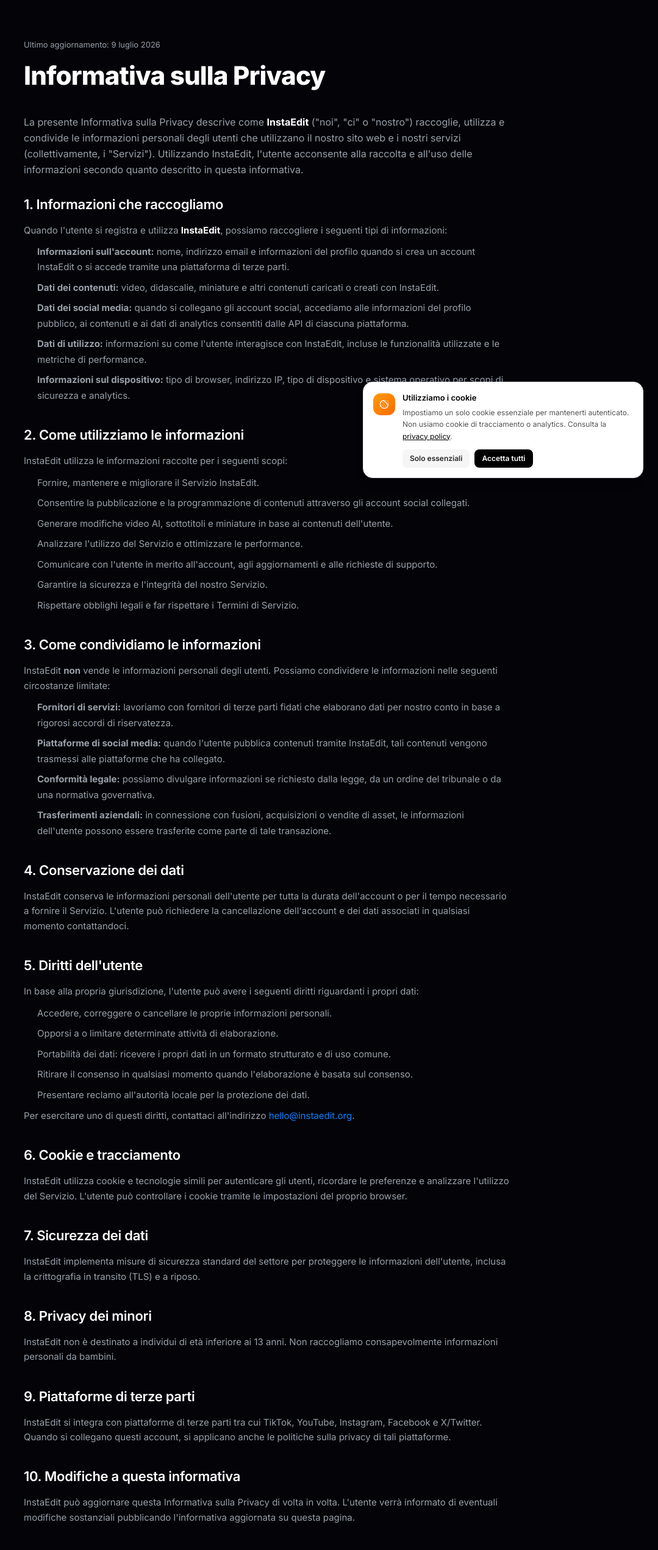
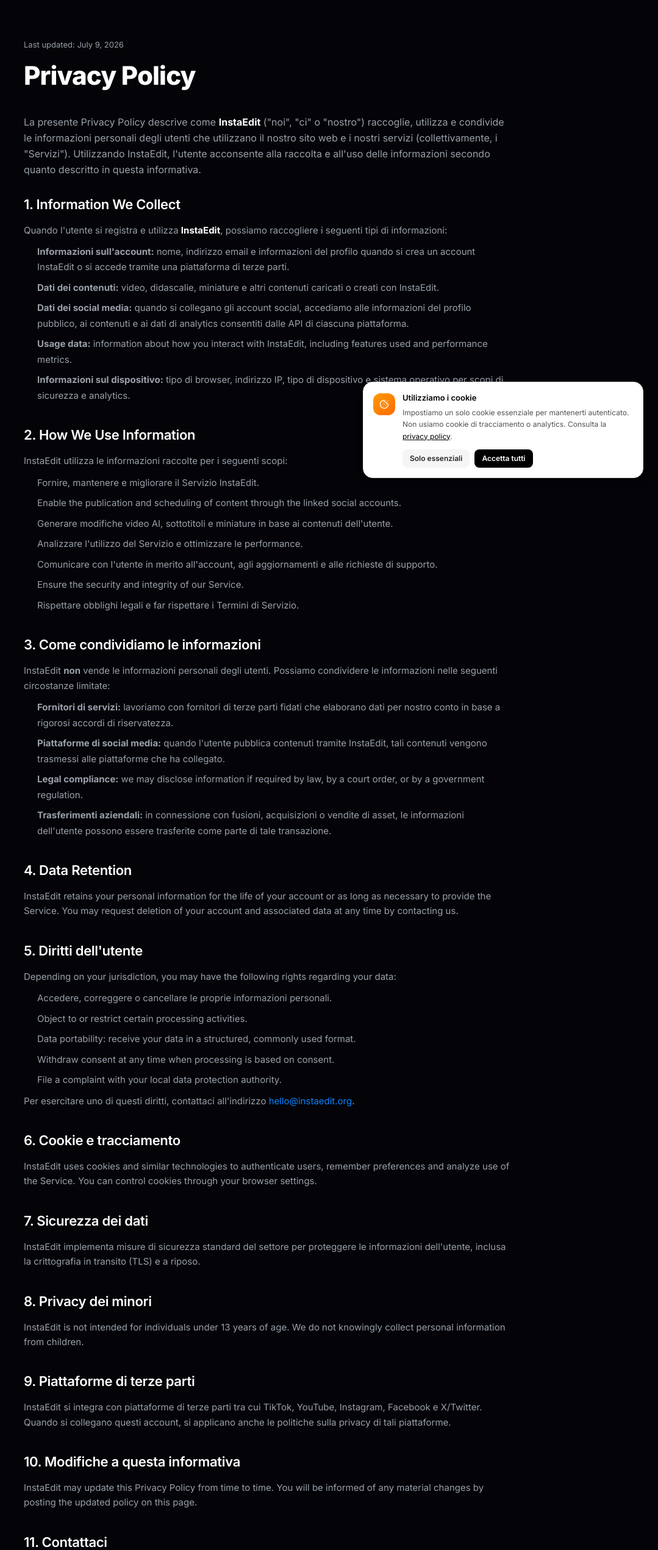
Before and after one commit to Marcuss-ops/InstaeditLogin, a React (Vite) app in the folder web/: page /privacy in a window 1280 px wide. Shown: the top 2542 px of the page at 61% size, without its empty margins (201-1280 px from the left). Built offline with nearby package versions, Linux system fonts and the light colour scheme; no server answers.

Commit message:
fix(web): localize PrivacyPolicy.tsx prose to English
Five Italian fragments across sections 3, 5, 6, 10 translated. Section headings were already English; only body prose needed translation. Last-updated date unchanged.

No legal-content changes — pure translation.

```diff
--- a/web/src/pages/PrivacyPolicy.tsx
+++ b/web/src/pages/PrivacyPolicy.tsx
@@ -2,38 +2,38 @@
   return (
     <div className="min-h-screen bg-[#030308] text-[#e8e8ef] py-16 px-6">
       <main className="max-w-[800px] mx-auto">
-        <p className="text-[#9aa0aa] text-[13px] mb-2">Ultimo aggiornamento: 9 luglio 2026</p>
+        <p className="text-[#9aa0aa] text-[13px] mb-2">Last updated: July 9, 2026</p>
         <h1 className="text-[clamp(28px,4vw,42px)] font-extrabold tracking-[-0.02em] mb-8 text-white">
-          Informativa sulla Privacy
+          Privacy Policy
         </h1>
 
         <p className="text-[#9aa0aa] leading-relaxed mb-7">
-          La presente Informativa sulla Privacy descrive come <strong className="text-white">InstaEdit</strong> ("noi", "ci" o "nostro")
+          La presente Privacy Policy descrive come <strong className="text-white">InstaEdit</strong> ("noi", "ci" o "nostro")
           raccoglie, utilizza e condivide le informazioni personali degli utenti che utilizzano il nostro sito web e i nostri servizi
           (collettivamente, i "Servizi"). Utilizzando InstaEdit, l'utente acconsente alla raccolta e all'uso delle informazioni
           secondo quanto descritto in questa informativa.
         </p>
 
-        <LegalSection title="1. Informazioni che raccogliamo">
+        <LegalSection title="1. Information We Collect">
           <p>Quando l'utente si registra e utilizza <strong className="text-white">InstaEdit</strong>, possiamo raccogliere i seguenti tipi di informazioni:</p>
           <ul>
             <li><strong>Informazioni sull'account:</strong> nome, indirizzo email e informazioni del profilo quando si crea un account InstaEdit o si accede tramite una piattaforma di terze parti.</li>
             <li><strong>Dati dei contenuti:</strong> video, didascalie, miniature e altri contenuti caricati o creati con InstaEdit.</li>
             <li><strong>Dati dei social media:</strong> quando si collegano gli account social, accediamo alle informazioni del profilo pubblico, ai contenuti e ai dati di analytics consentiti dalle API di ciascuna piattaforma.</li>
-            <li><strong>Dati di utilizzo:</strong> informazioni su come l'utente interagisce con InstaEdit, incluse le funzionalità utilizzate e le metriche di performance.</li>
+            <li><strong>Usage data:</strong> information about how you interact with InstaEdit, including features used and performance metrics.</li>
             <li><strong>Informazioni sul dispositivo:</strong> tipo di browser, indirizzo IP, tipo di dispositivo e sistema operativo per scopi di sicurezza e analytics.</li>
           </ul>
         </LegalSection>
 
-        <LegalSection title="2. Come utilizziamo le informazioni">
+        <LegalSection title="2. How We Use Information">
           <p>InstaEdit utilizza le informazioni raccolte per i seguenti scopi:</p>
           <ul>
             <li>Fornire, mantenere e migliorare il Servizio InstaEdit.</li>
-            <li>Consentire la pubblicazione e la programmazione di contenuti attraverso gli account social collegati.</li>
+            <li>Enable the publication and scheduling of content through the linked social accounts.</li>
             <li>Generare modifiche video AI, sottotitoli e miniature in base ai contenuti dell'utente.</li>
             <li>Analizzare l'utilizzo del Servizio e ottimizzare le performance.</li>
             <li>Comunicare con l'utente in merito all'account, agli aggiornamenti e alle richieste di supporto.</li>
-            <li>Garantire la sicurezza e l'integrità del nostro Servizio.</li>
+            <li>Ensure the security and integrity of our Service.</li>
             <li>Rispettare obblighi legali e far rispettare i Termini di Servizio.</li>
           </ul>
         </LegalSection>
@@ -43,23 +43,23 @@
           <ul>
             <li><strong>Fornitori di servizi:</strong> lavoriamo con fornitori di terze parti fidati che elaborano dati per nostro conto in base a rigorosi accordi di riservatezza.</li>
             <li><strong>Piattaforme di social media:</strong> quando l'utente pubblica contenuti tramite InstaEdit, tali contenuti vengono trasmessi alle piattaforme che ha collegato.</li>
-            <li><strong>Conformità legale:</strong> possiamo divulgare informazioni se richiesto dalla legge, da un ordine del tribunale o da una normativa governativa.</li>
+            <li><strong>Legal compliance:</strong> we may disclose information if required by law, by a court order, or by a government regulation.</li>
             <li><strong>Trasferimenti aziendali:</strong> in connessione con fusioni, acquisizioni o vendite di asset, le informazioni dell'utente possono essere trasferite come parte di tale transazione.</li>
           </ul>
         </LegalSection>
 
-        <LegalSection title="4. Conservazione dei dati">
-          <p>InstaEdit conserva le informazioni personali dell'utente per tutta la durata dell'account o per il tempo necessario a fornire il Servizio. L'utente può richiedere la cancellazione dell'account e dei dati associati in qualsiasi momento contattandoci.</p>
+        <LegalSection title="4. Data Retention">
+          <p>InstaEdit retains your personal information for the life of your account or as long as necessary to provide the Service. You may request deletion of your account and associated data at any time by contacting us.</p>
         </LegalSection>
 
         <LegalSection title="5. Diritti dell'utente">
-          <p>In base alla propria giurisdizione, l'utente può avere i seguenti diritti riguardanti i propri dati:</p>
+          <p>Depending on your jurisdiction, you may have the following rights regarding your data:</p>
           <ul>
             <li>Accedere, correggere o cancellare le proprie informazioni personali.</li>
-            <li>Opporsi a o limitare determinate attività di elaborazione.</li>
-            <li>Portabilità dei dati: ricevere i propri dati in un formato strutturato e di uso comune.</li>
-            <li>Ritirare il consenso in qualsiasi momento quando l'elaborazione è basata sul consenso.</li>
-            <li>Presentare reclamo all'autorità locale per la protezione dei dati.</li>
+            <li>Object to or restrict certain processing activities.</li>
+            <li>Data portability: receive your data in a structured, commonly used format.</li>
+            <li>Withdraw consent at any time when processing is based on consent.</li>
+            <li>File a complaint with your local data protection authority.</li>
           </ul>
           <p className="mt-2.5">
             Per esercitare uno di questi diritti, contattaci all'indirizzo{" "}
@@ -70,7 +70,7 @@
         </LegalSection>
 
         <LegalSection title="6. Cookie e tracciamento">
-          <p>InstaEdit utilizza cookie e tecnologie simili per autenticare gli utenti, ricordare le preferenze e analizzare l'utilizzo del Servizio. L'utente può controllare i cookie tramite le impostazioni del proprio browser.</p>
+          <p>InstaEdit uses cookies and similar technologies to authenticate users, remember preferences and analyze use of the Service. You can control cookies through your browser settings.</p>
         </LegalSection>
 
         <LegalSection title="7. Sicurezza dei dati">
@@ -78,7 +78,7 @@
         </LegalSection>
 
         <LegalSection title="8. Privacy dei minori">
-          <p>InstaEdit non è destinato a individui di età inferiore ai 13 anni. Non raccogliamo consapevolmente informazioni personali da bambini.</p>
+          <p>InstaEdit is not intended for individuals under 13 years of age. We do not knowingly collect personal information from children.</p>
         </LegalSection>
 
         <LegalSection title="9. Piattaforme di terze parti">
@@ -86,11 +86,11 @@
         </LegalSection>
 
         <LegalSection title="10. Modifiche a questa informativa">
-          <p>InstaEdit può aggiornare questa Informativa sulla Privacy di volta in volta. L'utente verrà informato di eventuali modifiche sostanziali pubblicando l'informativa aggiornata su questa pagina.</p>
+          <p>InstaEdit may update this Privacy Policy from time to time. You will be informed of any material changes by posting the updated policy on this page.</p>
         </LegalSection>
 
         <LegalSection title="11. Contattaci">
-          <p>Per domande su questa Informativa sulla Privacy, contattaci:</p>
+          <p>Per domande su questa Privacy Policy, contattaci:</p>
           <p className="mt-3">
             Email:{" "}
             <a href="mailto:hello@instaedit.org" className="text-[#0A84FF] hover:underline">
```
